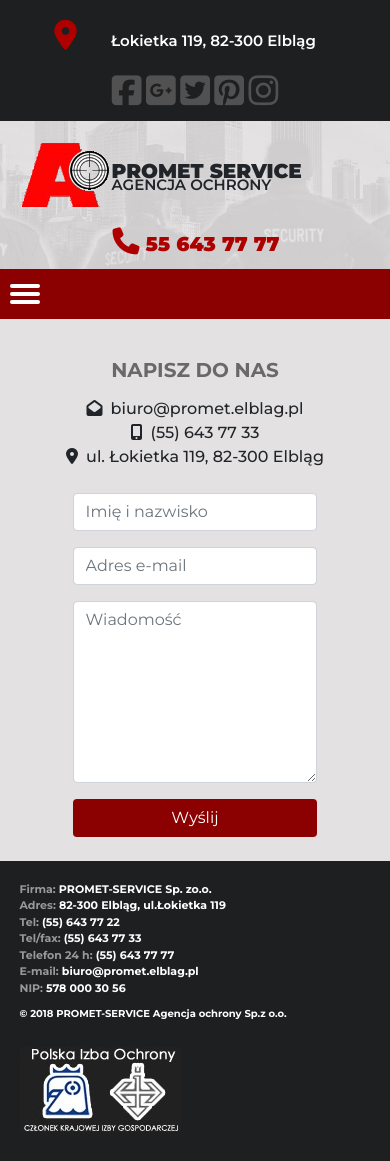
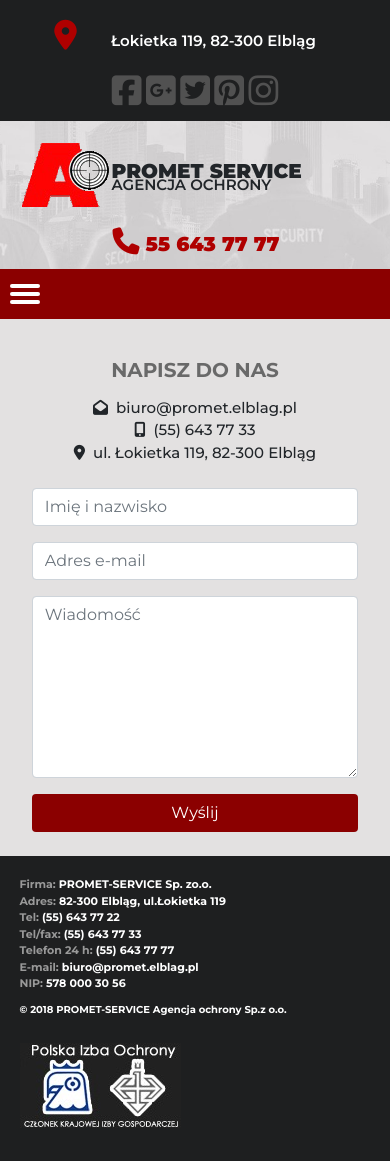
Before and after one commit to aircraftman3/promet, a PHP site: page /kontakt.html in a window 390 px wide. After the commit the page ends 1127 px from the top, so only its background shows below. Run offline with PHP 8.4, Linux system fonts and the light colour scheme; some libraries are stand-ins or nearby versions.

Commit message:
subpages media queries continue

```diff
--- a/style.css
+++ b/style.css
@@ -969,7 +969,7 @@ pixels, change the font-size of the links and position
     }
 
     .section-main-view-text img {
-        margin-bottom: 20px;
+        margin-bottom: 25px;
     }
 
     .section-main-view-text li {
@@ -981,6 +981,12 @@ pixels, change the font-size of the links and position
         padding-top: 15px;
         font-size: 14px;
         margin-bottom: 0;
+    }
+    .my-auto {
+        font-size: 15px;
+    }
+    .w-75 {
+        width: 100%!important;
     }
 
 }
@@ -1135,7 +1141,7 @@ pixels, change the font-size of the links and position
     }
 
     .section-main-view-text img {
-        margin-bottom: 20px;
+        margin-bottom: 25px;
     }
 
     .section-main-view-text li {
```
